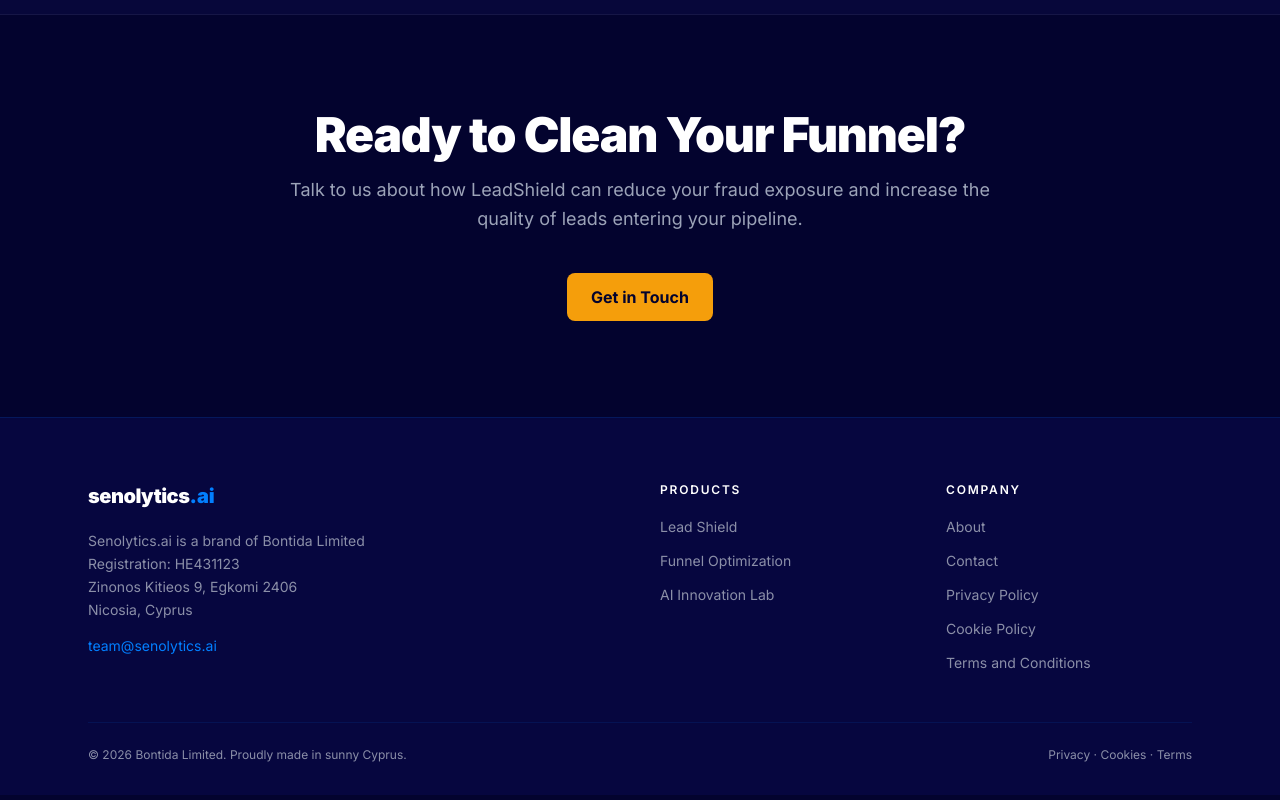
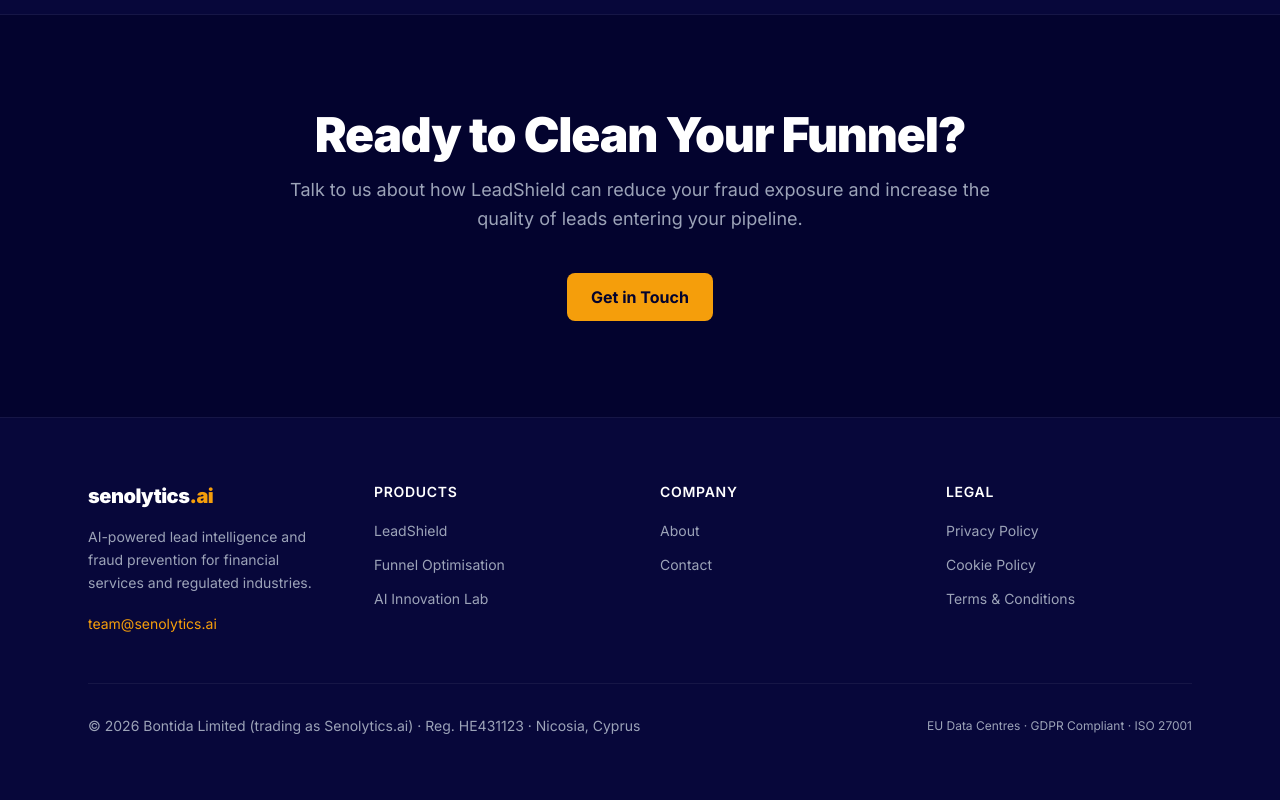
Before and after one commit to akermanai/senolytics-web, a Next.js app: page / in a window 1280 px wide. Shown: the part 3204-4004 px from the top of the page. Built offline with nearby package versions, Linux system fonts and the light colour scheme.

Commit message:
design: amber accent in footer logo and email link

```diff
--- a/components/Footer.tsx
+++ b/components/Footer.tsx
@@ -1,53 +1,102 @@
 import Link from "next/link";
+
+const products = [
+  { label: "LeadShield", href: "/lead-shield" },
+  { label: "Funnel Optimisation", href: "/funnel-optimization" },
+  { label: "AI Innovation Lab", href: "/ai-innovation-lab" },
+];
+
+const company = [
+  { label: "About", href: "/about" },
+  { label: "Contact", href: "/contact" },
+];
+
+const legal = [
+  { label: "Privacy Policy", href: "/privacy-policy" },
+  { label: "Cookie Policy", href: "/cookie-policy" },
+  { label: "Terms & Conditions", href: "/terms-and-conditions" },
+];
 
 export default function Footer() {
   return (
-    <footer className="bg-[#06063f] border-t border-[rgba(2,127,255,0.15)] pt-16 pb-8">
-      <div className="max-w-6xl mx-auto px-6">
+    <footer className="bg-[#07073a] border-t border-white/[0.06]">
+      <div className="max-w-6xl mx-auto px-6 py-16">
         <div className="grid md:grid-cols-4 gap-10 mb-12">
-          <div className="md:col-span-2">
-            <Link href="/" className="inline-flex items-baseline gap-0 mb-5 block">
-              <span className="text-white font-black text-xl tracking-tight">senolytics</span>
-              <span className="text-[#027fff] font-black text-xl">.ai</span>
-            </Link>
-            <p className="text-[#8b8fa8] text-sm leading-relaxed mb-3">
-              Senolytics.ai is a brand of Bontida Limited<br />
-              Registration: HE431123<br />
-              Zinonos Kitieos 9, Egkomi 2406<br />
-              Nicosia, Cyprus
+          {/* Brand */}
+          <div className="md:col-span-1">
+            <div className="text-xl font-black tracking-tight mb-4">
+              <span className="text-white">senolytics</span>
+              <span className="text-[#f59e0b]">.ai</span>
+            </div>
+            <p className="text-[#9ca3b8] text-sm leading-relaxed mb-4">
+              AI-powered lead intelligence and fraud prevention for financial services and
+              regulated industries.
             </p>
-            <a href="mailto:team@senolytics.ai" className="text-[#027fff] text-sm hover:underline">
+            <a
+              href="mailto:team@senolytics.ai"
+              className="text-[#f59e0b] text-sm hover:underline"
+            >
               team@senolytics.ai
             </a>
           </div>
+
+          {/* Products */}
           <div>
-            <h4 className="text-white font-semibold mb-4 text-xs uppercase tracking-[0.15em]">Products</h4>
+            <h4 className="text-white text-sm font-semibold uppercase tracking-wider mb-4">
+              Products
+            </h4>
             <ul className="space-y-2.5">
-              <li><Link href="/lead-shield" className="text-[#8b8fa8] hover:text-white text-sm transition-colors">Lead Shield</Link></li>
-              <li><Link href="/funnel-optimization" className="text-[#8b8fa8] hover:text-white text-sm transition-colors">Funnel Optimization</Link></li>
-              <li><Link href="/ai-innovation-lab" className="text-[#8b8fa8] hover:text-white text-sm transition-colors">AI Innovation Lab</Link></li>
+              {products.map((l) => (
+                <li key={l.href}>
+                  <Link href={l.href} className="text-[#9ca3b8] text-sm hover:text-white transition-colors">
+                    {l.label}
+                  </Link>
+                </li>
+              ))}
             </ul>
           </div>
+
+          {/* Company */}
           <div>
-            <h4 className="text-white font-semibold mb-4 text-xs uppercase tracking-[0.15em]">Company</h4>
+            <h4 className="text-white text-sm font-semibold uppercase tracking-wider mb-4">
+              Company
+            </h4>
             <ul className="space-y-2.5">
-              <li><Link href="/about" className="text-[#8b8fa8] hover:text-white text-sm transition-colors">About</Link></li>
-              <li><Link href="/contact" className="text-[#8b8fa8] hover:text-white text-sm transition-colors">Contact</Link></li>
-              <li><Link href="/privacy-policy" className="text-[#8b8fa8] hover:text-white text-sm transition-colors">Privacy Policy</Link></li>
-              <li><Link href="/cookie-policy" className="text-[#8b8fa8] hover:text-white text-sm transition-colors">Cookie Policy</Link></li>
-              <li><Link href="/terms-and-conditions" className="text-[#8b8fa8] hover:text-white text-sm transition-colors">Terms and Conditions</Link></li>
+              {company.map((l) => (
+                <li key={l.href}>
+                  <Link href={l.href} className="text-[#9ca3b8] text-sm hover:text-white transition-colors">
+                    {l.label}
+                  </Link>
+                </li>
+              ))}
+            </ul>
+          </div>
+
+          {/* Legal */}
+          <div>
+            <h4 className="text-white text-sm font-semibold uppercase tracking-wider mb-4">
+              Legal
+            </h4>
+            <ul className="space-y-2.5">
+              {legal.map((l) => (
+                <li key={l.href}>
+                  <Link href={l.href} className="text-[#9ca3b8] text-sm hover:text-white transition-colors">
+                    {l.label}
+                  </Link>
+                </li>
+              ))}
             </ul>
           </div>
         </div>
-        <div className="border-t border-[rgba(2,127,255,0.1)] pt-6 flex flex-col sm:flex-row items-center justify-between gap-3 text-[#8b8fa8] text-xs">
-          <span>&copy; {new Date().getFullYear()} Bontida Limited. Proudly made in sunny Cyprus.</span>
-          <span>
-            <Link href="/privacy-policy" className="hover:text-white transition-colors">Privacy</Link>
-            {" · "}
-            <Link href="/cookie-policy" className="hover:text-white transition-colors">Cookies</Link>
-            {" · "}
-            <Link href="/terms-and-conditions" className="hover:text-white transition-colors">Terms</Link>
-          </span>
+
+        {/* Bottom bar */}
+        <div className="border-t border-white/[0.06] pt-8 flex flex-col md:flex-row justify-between items-start md:items-center gap-4">
+          <p className="text-[#9ca3b8] text-sm">
+            © {new Date().getFullYear()} Bontida Limited (trading as Senolytics.ai) · Reg. HE431123 · Nicosia, Cyprus
+          </p>
+          <p className="text-[#9ca3b8] text-xs">
+            EU Data Centres · GDPR Compliant · ISO 27001
+          </p>
         </div>
       </div>
     </footer>
```
